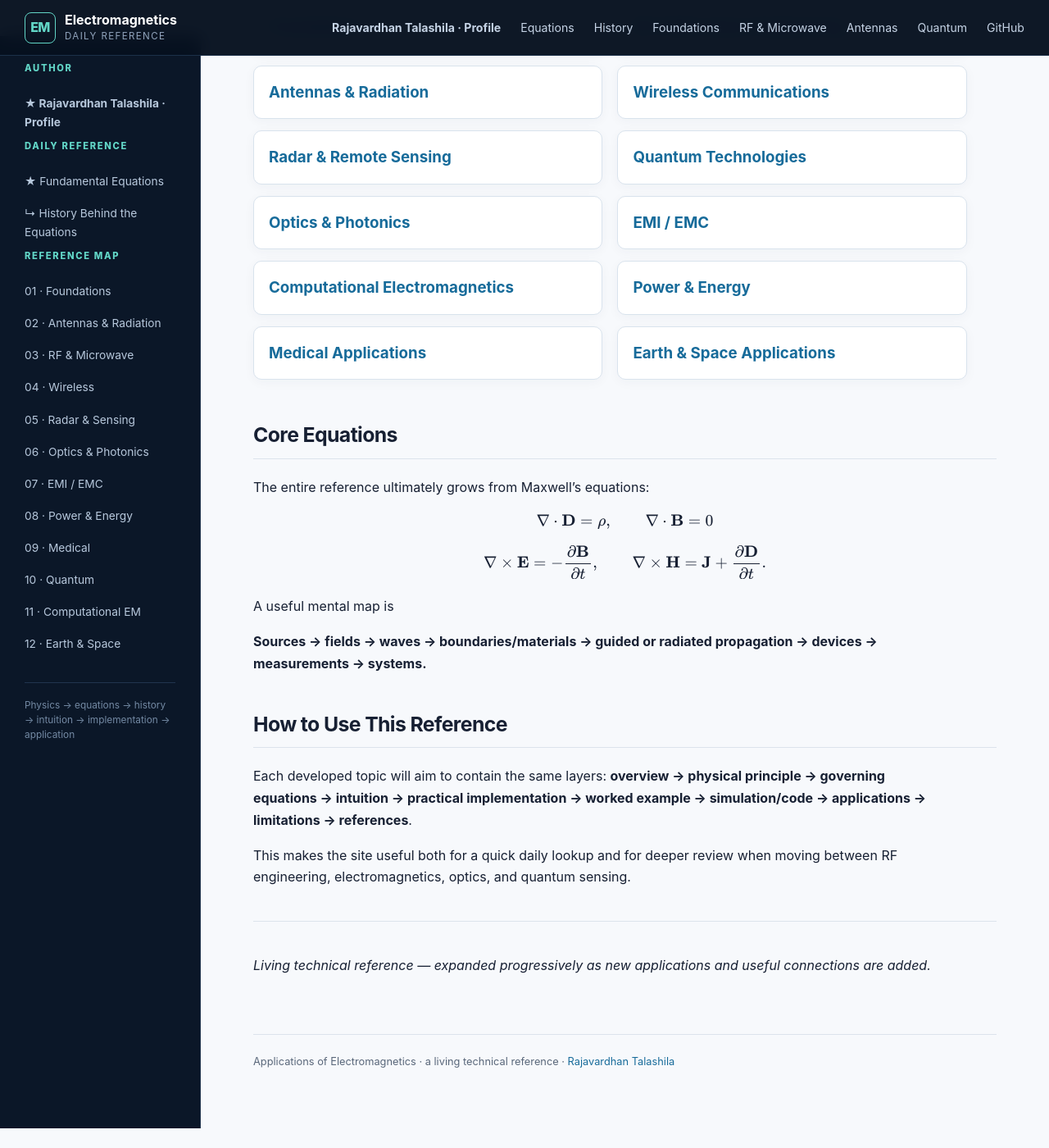
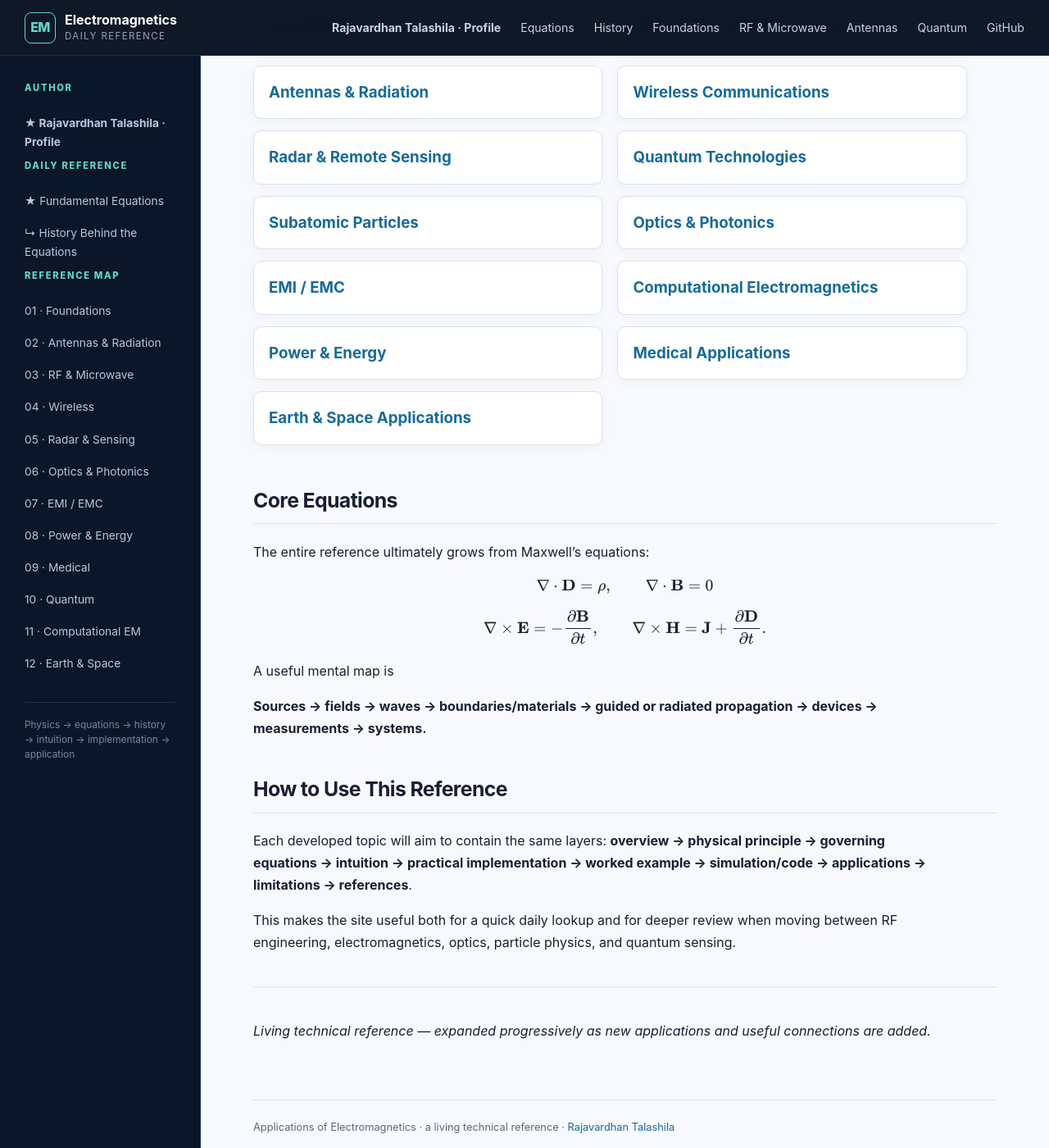
Before and after one commit to RajavardhanT/Electromagnetics_Applications, a Jekyll site: the page built from index.md, in a window 1280 px wide and 1400 px high, scrolled down 648 px. Shown: the whole window at 82% size. Built offline with Jekyll 4.4.1, drawn with Linux system fonts in a browser that asks for light colours; before the commit the page ends 2024 px from its top, so only the background shows below that; some of the changed text lies outside the part shown.

Commit message:
Add Subatomic Particles to applications homepage

```diff
--- a/index.md
+++ b/index.md
@@ -7,7 +7,7 @@ title: Applications of Electromagnetics
 
 ### A daily physics-to-engineering reference
 
-A working reference for the electromagnetic ideas that connect **Maxwell's equations to RF, antennas, wireless systems, radar, photonics, precision measurement, and quantum sensing**.
+A working reference for the electromagnetic ideas that connect **Maxwell's equations to RF, antennas, wireless systems, radar, photonics, precision measurement, particle physics, and quantum sensing**.
 
 > **Reference philosophy:** start from the physical picture, write down the governing equations, then connect them to a device, measurement, or real engineering system.
 
@@ -30,6 +30,9 @@ Radar equation, Doppler, FMCW, automotive radar, phased arrays, synthetic-apertu
 
 ### [Quantum Technologies](quantum/)
 Atom-field interaction, Rabi frequency, AC Stark shifts, Autler-Townes splitting, Rydberg electrometry, atomic RF receivers, and quantum magnetometry.
+
+### [Subatomic Particles](subatomic-particles/)
+Electron, proton and neutron discovery; Lorentz-force particle analysis; Rutherford scattering; particle accelerators; RF cavities; magnetic spectrometers; Cherenkov radiation; and electromagnetic particle detectors. Includes a historical book note on Steven Weinberg's *The Discovery of Subatomic Particles*.
 
 ### [Optics & Photonics](optics-photonics/)
 Reflection, refraction, interference, optical fibers, lasers, photonic crystals, integrated photonics, and nanophotonics.
@@ -71,7 +74,7 @@ A useful mental map is
 
 Each developed topic will aim to contain the same layers: **overview → physical principle → governing equations → intuition → practical implementation → worked example → simulation/code → applications → limitations → references**.
 
-This makes the site useful both for a quick daily lookup and for deeper review when moving between RF engineering, electromagnetics, optics, and quantum sensing.
+This makes the site useful both for a quick daily lookup and for deeper review when moving between RF engineering, electromagnetics, optics, particle physics, and quantum sensing.
 
 ---
 
```
